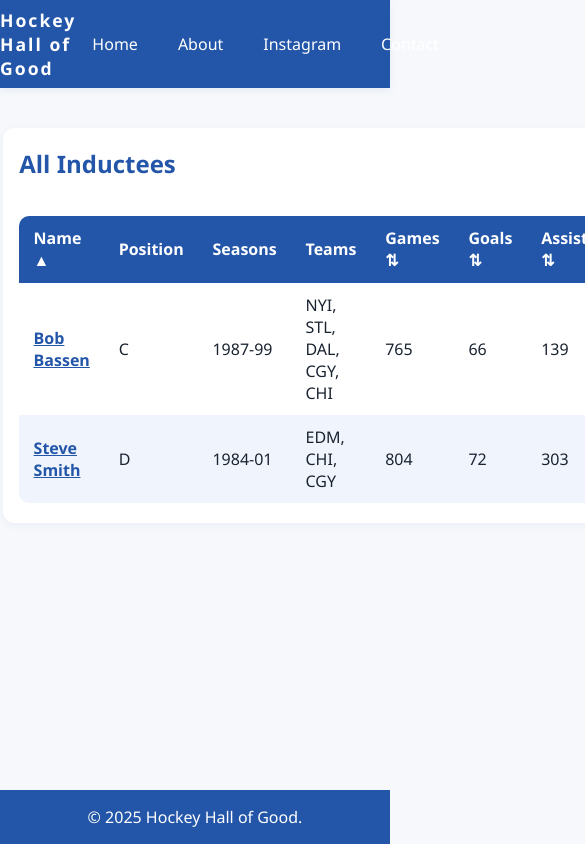
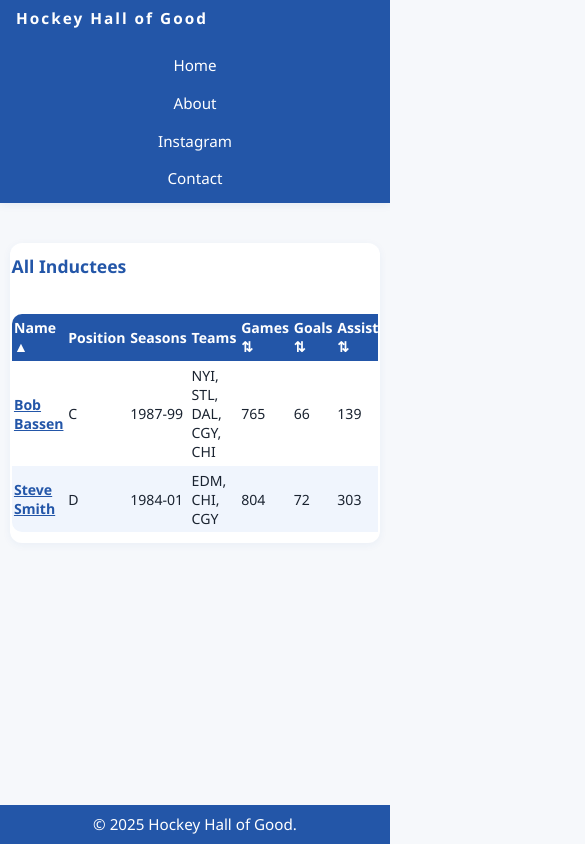
Before and after one commit to PreppySalsa27/hockeyhallof_good, a plain HTML site: page inductees.html in a window 390 px wide. Shown: the top 844 px of the page, 585 px wide, since content can reach past the window. Drawn offline with Linux system fonts and the light colour scheme.

Commit message:
Update styles.css

```diff
--- a/styles.css
+++ b/styles.css
@@ -11,6 +11,10 @@
   margin: 0;
   padding: 0;
   box-sizing: border-box;
+}
+
+html {
+  font-size: 16px;
 }
 
 body {
@@ -35,18 +39,23 @@ nav {
   max-width: 1100px;
   margin: 0 auto;
   justify-content: space-between;
+  flex-wrap: wrap;
+  padding: 0 1rem;
 }
 
 .logo {
   font-size: 1.65rem;
   font-weight: bold;
   letter-spacing: 2px;
+  white-space: nowrap;
 }
 
 nav ul {
   list-style: none;
   display: flex;
   gap: 1.3rem;
+  flex-wrap: wrap;
+  align-items: center;
 }
 
 .nav-btn {
@@ -57,6 +66,7 @@ nav ul {
   border-radius: 6px;
   transition: background 0.25s, color 0.25s, box-shadow 0.25s;
   background: none;
+  display: inline-block;
 }
 
 .nav-btn:hover,
@@ -71,6 +81,7 @@ main {
   max-width: 900px;
   margin: 2.5rem auto 1rem auto;
   padding: 0 1rem;
+  width: 100%;
 }
 
 .site-blurb, .about-section, .contact-section, .recent-inductee, .inductees-section {
@@ -88,6 +99,7 @@ main {
 
 .recent-inductee {
   border-left: 6px solid var(--hall-blue);
+  overflow: auto;
 }
 
 footer {
@@ -97,6 +109,7 @@ footer {
   padding: 1rem 0;
   font-size: 1rem;
   margin-top: auto;
+  width: 100%;
 }
 
 #table-container {
@@ -110,6 +123,7 @@ footer {
   background: var(--white);
   border-radius: 10px;
   overflow: hidden;
+  min-width: 700px;
 }
 
 .inductees-table th, .inductees-table td {
@@ -124,6 +138,7 @@ footer {
   user-select: none;
   position: relative;
   transition: background 0.2s;
+  font-size: 1rem;
 }
 
 .inductees-table th:hover {
@@ -169,17 +184,85 @@ footer {
   color: #e0ecfa;
 }
 
+img {
+  max-width: 100%;
+  height: auto;
+  display: block;
+}
+
+@media (max-width: 1040px) {
+  main {
+    max-width: 99vw;
+    padding: 0 0.5rem;
+  }
+}
+
+@media (max-width: 900px) {
+  .site-blurb, .about-section, .contact-section, .recent-inductee, .inductees-section {
+    padding: 1.5rem 1rem;
+  }
+  .inductees-table th, .inductees-table td {
+    padding: 0.5rem 0.6rem;
+    font-size: 0.96rem;
+  }
+}
+
 @media (max-width: 700px) {
-  main {
-    padding: 0 0.2rem;
-  }
-  .site-blurb, .about-section, .contact-section, .recent-inductee, .inductees-section {
-    padding: 1.2rem 1rem;
+  .logo {
+    font-size: 1.1rem;
   }
   nav ul {
     gap: 0.5rem;
+    font-size: 0.95rem;
+  }
+  .site-blurb, .about-section, .contact-section, .recent-inductee, .inductees-section {
+    padding: 1.2rem 0.5rem;
+  }
+  .inductees-table th, .inductees-table td {
+    font-size: 0.94rem;
+    padding: 0.4rem 0.5rem;
+  }
+}
+
+@media (max-width: 600px) {
+  nav {
+    flex-direction: column;
+    align-items: flex-start;
+  }
+  nav ul {
+    flex-direction: column;
+    width: 100%;
+    gap: 0.2rem;
+    padding-top: 0.7rem;
   }
   .logo {
+    margin-bottom: 0.5rem;
+  }
+  .inductees-table {
+    min-width: 400px;
+    font-size: 0.9rem;
+  }
+  .site-blurb, .about-section, .contact-section, .recent-inductee, .inductees-section {
+    padding: 1rem 0.3rem;
+  }
+}
+
+@media (max-width: 480px) {
+  .logo {
+    font-size: 0.96rem;
+  }
+  .site-blurb h1, .about-section h1, .contact-section h1, .inductees-section h1 {
     font-size: 1.1rem;
   }
+  .inductees-table th, .inductees-table td {
+    font-size: 0.88rem;
+    padding: 0.3rem 0.15rem;
+  }
+  .site-blurb, .about-section, .contact-section, .recent-inductee, .inductees-section {
+    padding: 0.65rem 0.1rem;
+  }
+  footer {
+    font-size: 0.95rem;
+    padding: 0.6rem 0;
+  }
 }
```
